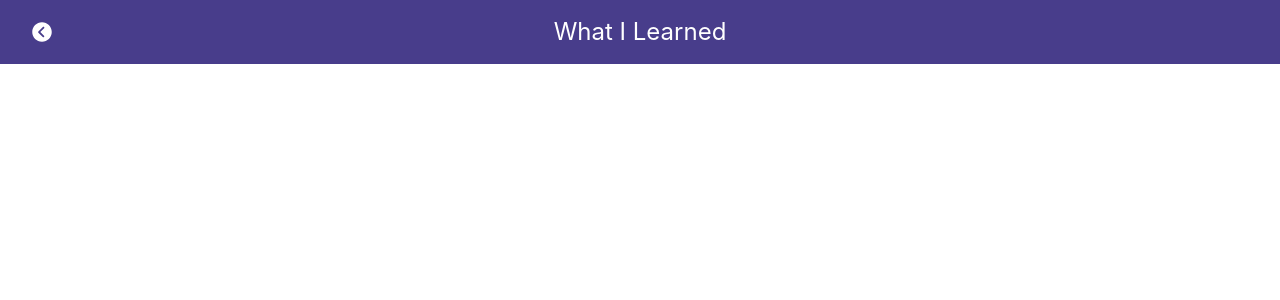
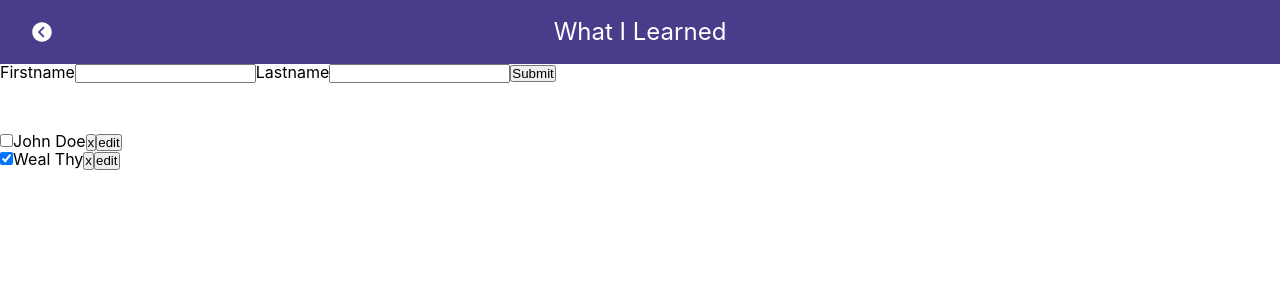
Before and after one commit to saebomp/todayilearned, a React (Create React App) app: page /crudhooks2 in a window 1280 px wide. Shown: the top 300 px of the page. Built offline with nearby package versions, Linux system fonts and the light colour scheme.

Commit message:
add crudhooks2

```diff
--- a/src/App.js
+++ b/src/App.js
@@ -27,6 +27,7 @@ import Menu from './components/Menu'
 import Crudprops from './components/Crud/Crudprops'
 import Form_state from './components/Form_state'
 import Crud2 from './components/Crud2/Crud2'
+import Crudhooks2 from './components/Crud2/Crudhooks2'
 
 
 
@@ -61,6 +62,7 @@ function App() {
         <Route exact path="/Crudprops" component={Crudprops} />
         <Route exact path="/form_state" component={Form_state} />
         <Route exact path="/crud2" component={Crud2} />
+        <Route exact path="/crudhooks2" component={Crudhooks2} />
       </div>
     </Router>
   );
--- a/src/Data.js
+++ b/src/Data.js
@@ -149,4 +149,10 @@ export let DATA = [
     title : 'crud2',
     component : 'Crud2'
   },
+  {
+    id: 29,
+    path : '/crudhooks2',
+    title : 'crudhooks2',
+    component : 'Crudhooks2'
+  },
 ]
--- /dev/null
+++ b/src/components/Crud2/Crudhooks2.js
@@ -0,0 +1,55 @@
+import React, {useState} from 'react'
+
+const Crudhooks2 = () => {
+
+const usersData = [
+    {id:1, firstname:'John', lastname:'Doe', checked:false},
+    {id:2, firstname:'Weal', lastname:'Thy', checked:true},
+]
+const initialForm = {id:null, firstname:'', lastname:'', checked:false}
+
+const [users, setUsers] = useState(usersData)
+const [initial, setInitial] = useState(initialForm)
+
+const handleChange = (e) => {
+    const {name, value} = e.target
+    setInitial({...initial, [name]:value})
+}
+const handleSubmit = (e) => {
+    e.preventDefault();
+    initial.id = initial.length + 1
+    setUsers([...users, initial])
+}
+const handleDelete = (id) => {
+    setUsers(users.filter(user => user.id !== id))
+}
+const handleCheck = (index) => {
+    const newUsers = [...users]
+    newUsers[index].checked = !users[index].checked
+    setUsers(newUsers)
+}
+return (
+<div>
+    <div>
+        <label for="">Firstname</label>
+        <input type="text" onChange={handleChange} name="firstname" />
+        <label for="">Lastname</label>
+        <input type="text" onChange={handleChange} name="lastname" />
+        <button onClick={handleSubmit}>Submit</button>
+    </div>
+    <div style={{marginTop:'50px'}}>
+        {users.map((user, index) => (
+            <div>
+                <span><input type="checkbox" checked={user.checked} onClick={() => handleCheck(index)} /></span>
+                {user.firstname} {user.lastname}
+                <span><button onClick={() => handleDelete(user.id)}>x</button></span>
+                <span><button>edit</button></span>
+            </div>
+        ))}
+    </div>
+</div>
+    )
+}
+
+
+export default Crudhooks2
```
